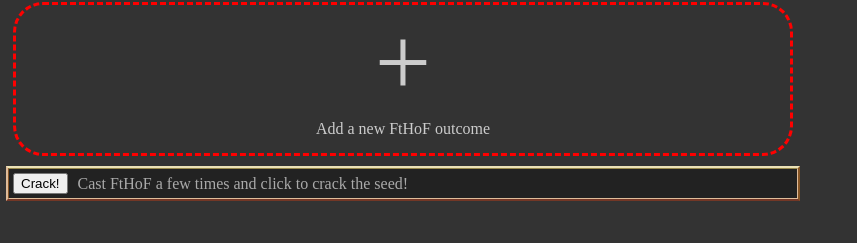
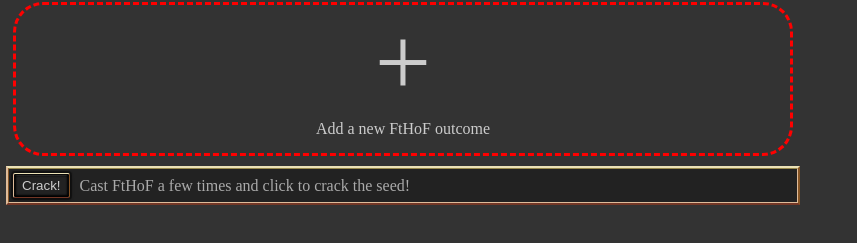
Before and after one commit to staticvariablejames/SeedCracker, a website built with webpack: page index.html in a window 1280 px wide. Shown: the part 281-524 px from the top of the page, without its empty margins (0-857 px from the left). Built offline with nearby package versions, Linux system fonts and the light colour scheme.

Commit message:
Mimic Cookie Clicker's button style.

```diff
--- a/style.css
+++ b/style.css
@@ -7,7 +7,7 @@ body {
  * with the same colors as Cookie Clicker's frameBorder.png.
  */
 .frame {
-    background-color: #222;
+    background-color: #222; /* Approximates darkNoise.jpg */
     color: #aaa;
 
     position: relative;
@@ -27,6 +27,30 @@ body {
     border-bottom: 1px solid #dfbc9a;
     box-sizing: border-box;
     pointer-events: none;
+}
+
+/* Fancy Cookie Clicker buttons */
+.frame button {
+    color: #ccc;
+    background-color: #222; /* Approximates darkNoise.jpg */
+    padding: 4px 8px;
+    border: 1px solid;
+    border-color: #ece2b6 #875526 #733726 #dfbc9a;
+    border-radius: 2px;
+    box-shadow: 0px 0px 1px 2px rgba(  0,  0,  0, 0.5),
+                0px 2px 4px     rgba(  0,  0,  0,0.25),
+                0px 0px 2px 2px rgba(  0,  0,  0,   1) inset,
+                0px 1px 0px 1px rgba(255,255,255, 0.5) inset;
+    cursor: pointer;
+    /* Cookie Clicker also has a 1px text-shadow, but it is barely visible */
+}
+.frame button:hover {
+	border-color: #fff;
+	color: #fff;
+}
+.frame button:active {
+	border-color: #ccc;
+	color: #ccc;
 }
 
 .outcome-success-icon {
```
